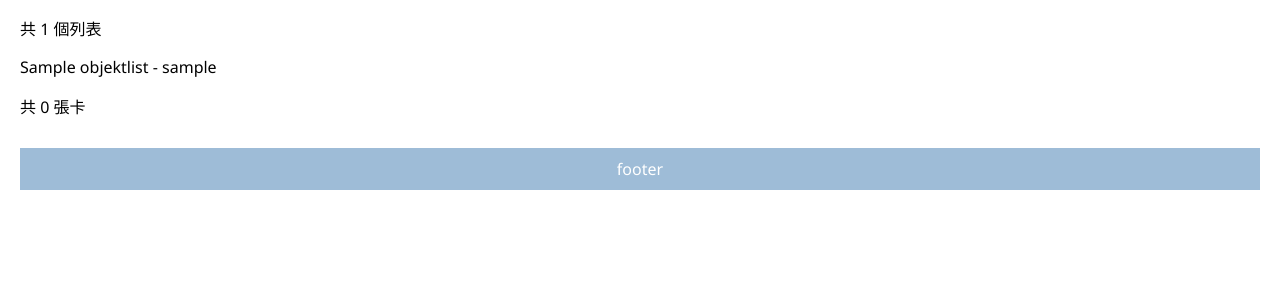
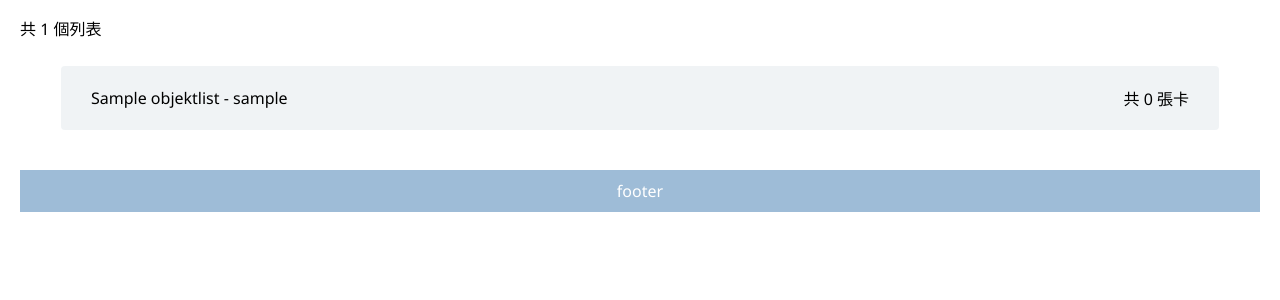
Before and after one commit to aomou/objekt-marketplace, a Django app: page /marketplace/market/ in a window 1280 px wide. Shown: the part 140-440 px from the top of the page. Run offline with Django 5.2, Linux system fonts and the light colour scheme; tables that the repository leaves empty hold one stand-in row (values such as "Sample post"); some web fonts are replaced.

Commit message:
Fix lists css

```diff
--- a/static/market.css
+++ b/static/market.css
@@ -0,0 +1,26 @@
+.display-all-list {
+    width: 95%;
+    margin: auto;
+    display: flex;
+    flex-direction: column;
+    gap: 20px;
+    padding: 10px;
+}
+
+.display-one-list {
+    display: flex;
+    justify-content: space-between; /* 左右分散對齊 */
+    align-items: center;
+    padding: 20px 30px;
+
+    background-color: rgba(211, 222, 227, 0.353);
+    border-radius: 4px;
+
+}
+
+.display-all-list div {
+    /* flex-direction: row; */
+    /* justify-content: space-around; */
+    /* padding: 5px 10px; */
+
+}
--- a/templates/marketplace/market.html
+++ b/templates/marketplace/market.html
@@ -25,10 +25,10 @@
     <!-- display lists -->
     <div class="display-all-list">
         {% for plist in all_public_lists %}
-            <div>
-                {{ plist }}
-            </div>
-            <p> 共 {{ plist.objekts.all | length }} 張卡 </p>
+            <span class="display-one-list">
+                <div> {{ plist }} </div>
+                <div> 共 {{ plist.objekts.all | length }} 張卡 </div>
+            </span>
         {% endfor %}
     </div>
 
```
